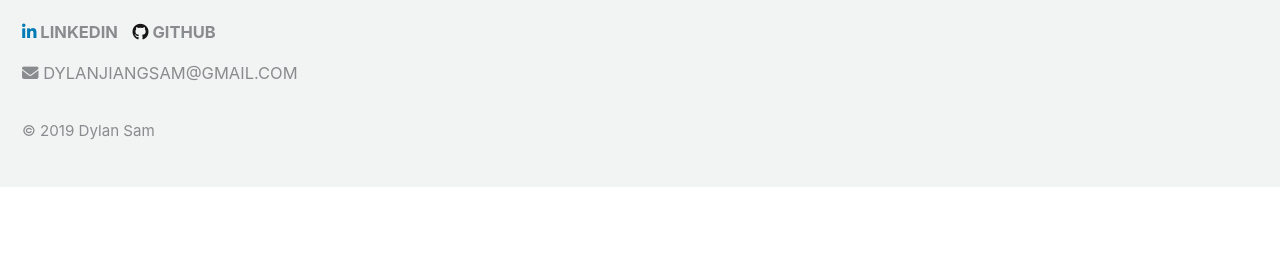
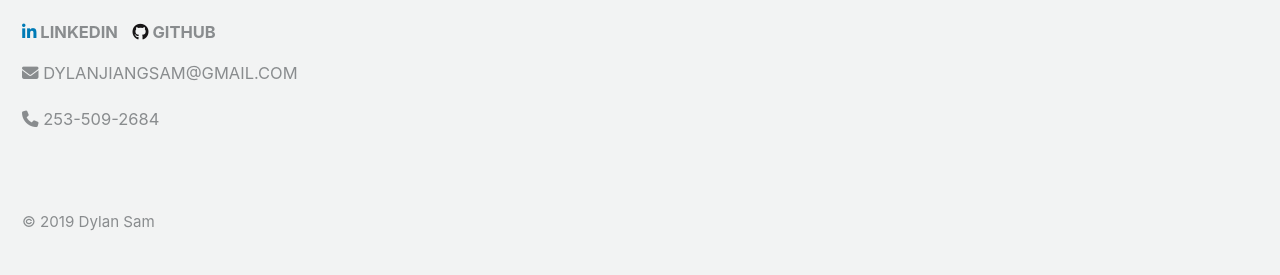
Before and after one commit to dsam99/dsam99.github.io, a Jekyll site: the page built from experience.html, in a window 1280 px wide. Shown: the part 1901-2176 px from the top of the page. Built offline with Jekyll 4.4.1, drawn with Linux system fonts in a browser that asks for light colours; cached includes are drawn as plain includes; nearby versions of some CDN libraries; before the commit the page ends 2088 px from its top, so only the background shows below that.

Commit message:
adding phone number and changing config to help with relative links

```diff
--- a/_config.yml
+++ b/_config.yml
@@ -32,6 +32,10 @@ plugins:
   - jemoji
   - jekyll-include-cache
 
+relative_links:
+  enabled:     true
+  collections: false
+
 # Exclude from processing.
 # The following items will not be processed, by default. Create a custom list
 # to override the default setting.
--- a/_includes/footer.html
+++ b/_includes/footer.html
@@ -14,16 +14,18 @@
 
     <li>
     <!-- LinkedIn -->
-    <a href="https://www.linkedin.com/in/dylan-sam/"><i class="fab fa-linkedin-in" aria-hidden="true"></i> LinkedIn</a>
+    <a href="https://www.linkedin.com/in/dylan-sam/"><i class="fab fa-linkedin-in" aria-hidden="true"></i>  LinkedIn</a>
     <!-- Github -->
-    <a href="https://github.com/dsam99"><i class="fab fa-github" aria-hidden="true"></i> Github</a>
+    <a href="https://github.com/dsam99"><i class="fab fa-github" aria-hidden="true"></i>  Github</a>
     <!-- Email -->
-    <p><i class="fa fa-envelope" aria-hidden="true"></i> dylanjiangsam@gmail.com</p>
+    <p><i class="fa fa-envelope" aria-hidden="true"></i>  dylanjiangsam@gmail.com</p>
+    <!-- Phone -->
+    <p><i class="fa fa-phone" aria-hidden="true"></i>  253-509-2684</p>
     </li>
-
-
     <!-- <li><a href="{% if site.atom_feed.path %}{{ site.atom_feed.path }}{% else %}{{ '/feed.xml' | relative_url }}{% endif %}"><i class="fas fa-fw fa-rss-square" aria-hidden="true"></i> {{ site.data.ui-text[site.locale].feed_label | default: "Feed" }}</a></li> -->
   </ul>
 </div>
 
+<hr>
+
 <div class="page__footer-copyright"> &copy; {{ site.time | date: '%Y' }} {{ site.name | default: site.title }} </div>
```
